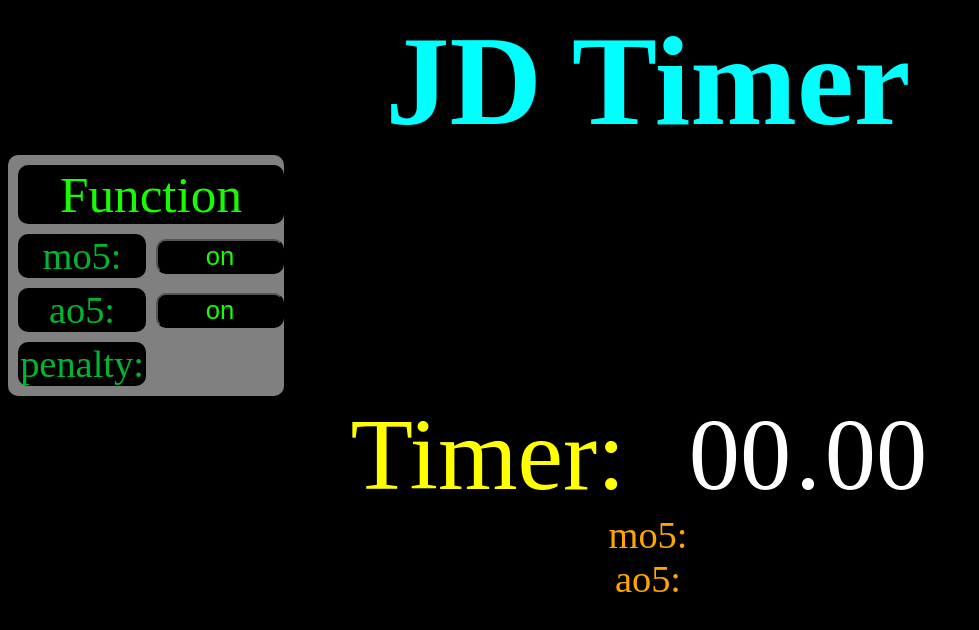
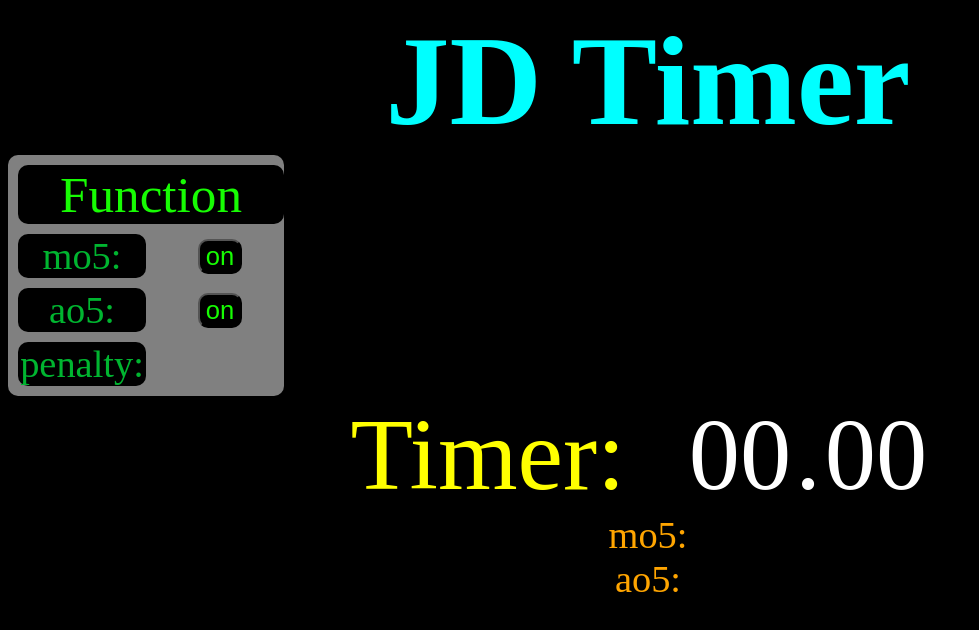
Before and after one commit to jackdo1012/rubiktimer, a plain HTML site: page index.html in a window 1280 px wide. Shown: the whole page, without its empty margins (0-979 px from the left). Drawn offline with Linux system fonts and the light colour scheme.

Commit message:
update css

```diff
--- a/style.css
+++ b/style.css
@@ -122,8 +122,6 @@ body {
   grid-column: 2;
   border-radius: 10px;
   font-size: 2vmax;
-  width: 100%;
-  height: ;
   background-color: black;
   align-self: center;
   justify-self: center;
```
